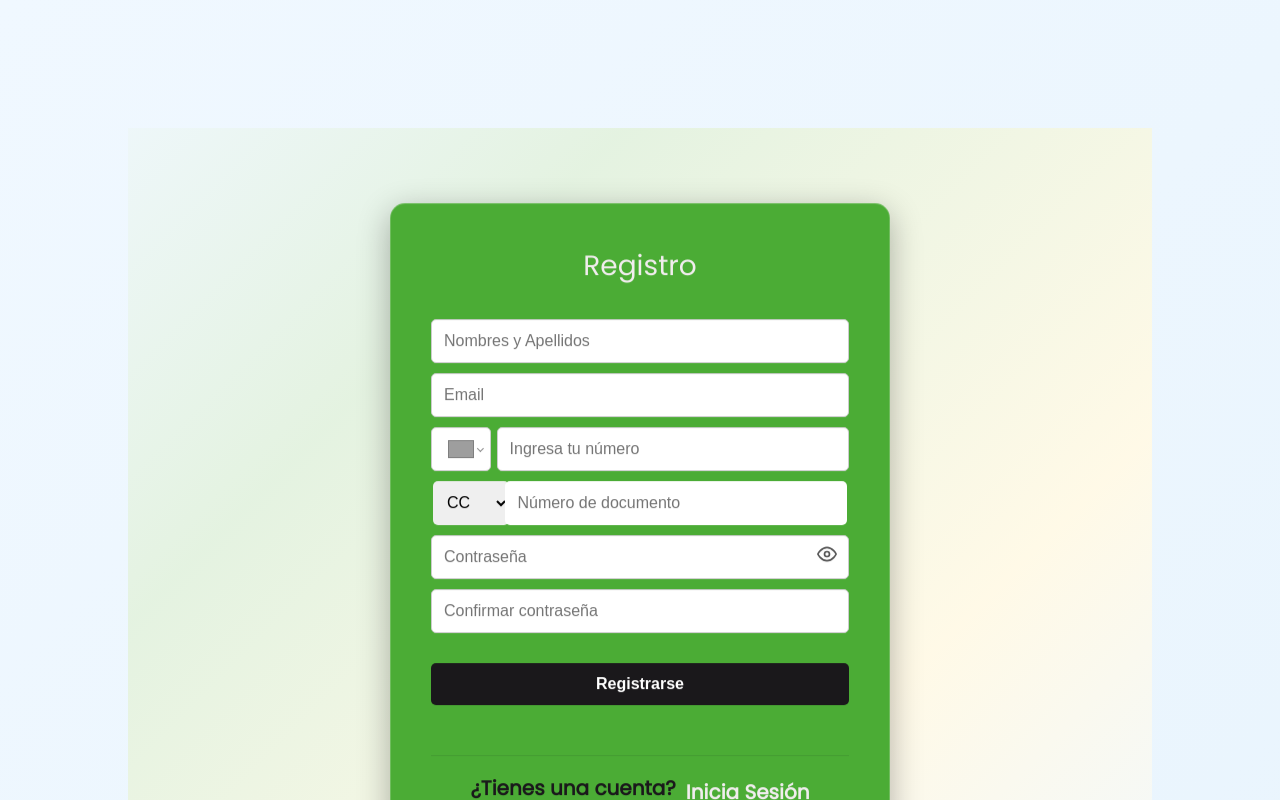
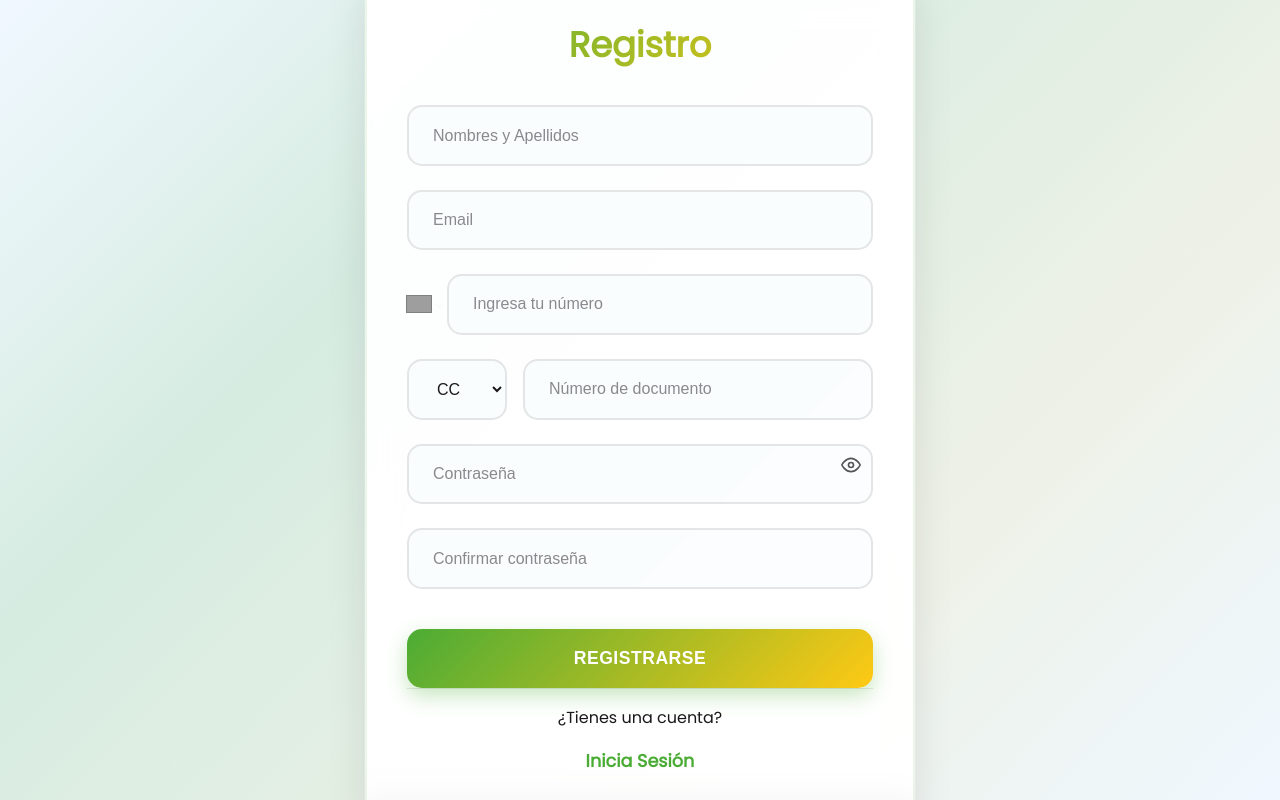
Before and after one commit to Pablopaisaxd/Vivotour, a React (Vite) app in the folder vivotour-react/: page /Registro in a window 1280 px wide. Shown: the top 800 px of the page. Built offline with nearby package versions, Linux system fonts and the light colour scheme; grey boxes are pictures that could not be loaded.

Commit message:
css registro

```diff
--- a/vivotour-react/src/components/use/Footer.jsx
+++ b/vivotour-react/src/components/use/Footer.jsx
@@ -38,7 +38,7 @@ const Footer = () => {
                 </div>
             </div>
 
-            <div className="footer-content footerend">
+            {/* <div className="footer-content footerend">
                 <ul className="list listend">
                     <li><a className="footeropc" href="">Términos y Condiciones</a></li>
                     <p>°</p>
@@ -47,7 +47,7 @@ const Footer = () => {
                 <ul className="list">
                     <li><a className="footeropc" href="https://maps.app.goo.gl/RnXtyzBDdyVTeeV7A">WRHV+69 COCORNÁ, ANTIOQUIA</a></li>
                 </ul>
-            </div>
+            </div> */}
         </footer>
     );
 }
--- a/vivotour-react/src/pages/inicio/style/Login.css
+++ b/vivotour-react/src/pages/inicio/style/Login.css
@@ -10,8 +10,6 @@
     justify-content: center;
     align-items: center;
     padding: 2rem;
-    position: relative;
-    margin: 8rem;
 }
 
 .font-login {
--- a/vivotour-react/src/pages/inicio/style/Registro.css
+++ b/vivotour-react/src/pages/inicio/style/Registro.css
@@ -1,199 +1,215 @@
-* {
-    box-sizing: border-box;
-    margin: 0;
-    padding: 0;
+/* ==================== FONDO DEL REGISTRO ==================== */
+.maindiv {
+    background: linear-gradient(135deg,
+        var(--alice-blue) 0%,
+        rgba(75, 172, 53, 0.15) 30%,
+        rgba(255, 201, 20, 0.1) 70%,
+        var(--alice-blue) 100%);
+    min-height: 100vh;
+    display: flex;
+    justify-content: center;
+    align-items: center;
+
 }
 
-
-body {
-    font-family: comic;
+.font-registro {
+    position: relative;
+    width: 100%;
+    max-width: 550px;
 }
 
-/* estilos del Login */
-.maindiv {
-    background-color: #fff;
-    height: 100vh;
-    background-position: center;
-    background-size: 100vw 100vh;
-    background-repeat: no-repeat;
-}
-.font-registro {
-    background-color: #ffffffd3;
-    height: 100%;
+/* ==================== CONTENEDOR PRINCIPAL DEL REGISTRO ==================== */
+.divregistro {
+    background: rgba(255, 255, 255, 0.95);
+    backdrop-filter: blur(15px);
+    border-radius: 25px;
+    padding: 3rem 2.5rem;
+    box-shadow:
+        0 20px 40px rgba(26, 24, 27, 0.1),
+        0 0 0 1px rgba(255, 255, 255, 0.2);
+    border: 2px solid rgba(75, 172, 53, 0.1);
+    position: relative;
+    overflow: hidden;
+    animation: slideInUp 0.6s ease-out;
 }
 
-.divregistro {
+.divregistro::before {
+    content: '';
     position: absolute;
-    top: 50%;
-    left: 50%;
-    transform: translate(-50%, -50%);
-    background-color: #4bac35;
-    border-radius: 15px;
-    padding: 40px;
-    width: 90%;
-    max-width: 500px;
-    backdrop-filter: blur(5px);
-    box-shadow: 0 8px 32px rgba(0, 0, 0, 0.3);
-    border: 1px solid rgba(255, 255, 255, 0.2);
+    top: 0;
+    left: 0;
+    right: 0;
+    height: 4px;
+    background: linear-gradient(90deg, var(--forest-green), var(--golden-yellow));
+    border-radius: 25px 25px 0 0;
 }
 
+/* ==================== TÍTULO ==================== */
 .divregistro h1 {
     text-align: center;
-    margin-bottom: 30px;
-    font-size: 28px;
-    color: #F1EDEE;
-    font-weight: normal;
+    font-size: 2.2rem;
+    font-weight: 700;
+    color: var(--rich-black);
+    margin-bottom: 2rem;
+    background: linear-gradient(135deg, var(--forest-green), var(--golden-yellow));
+    -webkit-background-clip: text;
+    -webkit-text-fill-color: transparent;
 }
 
-.inputsregistro {
-    margin-bottom: 30px;
+/* ==================== FORMULARIO ==================== */
+#form-registro {
+    display: flex;
+    flex-direction: column;
+    gap: 1.5rem;
 }
 
-
-.inputsregistro input {
+/* ==================== INPUTS ==================== */
+.inputsregistro input,
+.inputsregistro select {
     width: 100%;
-    padding: 12px;
-    border-radius: 5px;
-    border: 1px solid #ccc;
-    background-color: #fff;
-    font-size: 16px;
-    margin-bottom: 10px;
-}
-.errordiv{
-    display: flex;
-    align-items: start;
-    justify-content: start;
-    color: #F1EDEE;
+    padding: 1.2rem 1.5rem;
+    border: 2px solid rgba(26, 24, 27, 0.1);
+    border-radius: 15px;
+    font-size: 1rem;
+    color: var(--rich-black);
+    background: rgba(240, 248, 255, 0.3);
+    transition: all 0.3s ease;
+    outline: none;
 }
 
-
-.PhoneInputCountry{
-    background-color: white;
-    width: 60px;
-    height: 44px;
-    display: flex;
-    align-items: center;
-    justify-content: center;
-    padding-left: 10px;
-    border: 1px solid #ccc;
-    border-radius: 5px;
-}
-.PhoneInputCountrySelectArrow{
-    color: #000000;
-}
-.iti{
-    width: 100%;
-    margin-bottom: 10px;
-
-}
-.iti__country-name{
-    color: #000000;
+.inputsregistro input::placeholder {
+    color: rgba(26, 24, 27, 0.5);
 }
 
+.inputsregistro input:focus,
+.inputsregistro select:focus {
+    border-color: var(--forest-green);
+    background: rgba(240, 248, 255, 0.8);
+    box-shadow: 0 0 0 4px rgba(75, 172, 53, 0.1);
+    transform: translateY(-2px);
+}
+
+/* ==================== INPUT DOCUMENTO ==================== */
 .input-documento {
     display: flex;
+    gap: 1rem;
 }
 
-.input-documento  select{
-    padding: 10px;
-    font-size: 16px;
-    height: 44px;
-    position: relative;
-    left: 2px;
-    width: 90px;
-    text-decoration: none;
-    border: none;
-    border-radius: 5px;
-}
-.input-documento input{
-    border: none;
-    height: 44px;
-    position: relative;
-    right: 2px;
+.input-documento .tipo {
+    max-width: 100px;
+    cursor: pointer;
 }
 
-.iti{
-    display: block !important;
+/* ==================== MENSAJES DE ERROR ==================== */
+.errordiv {
+    background: rgba(220, 53, 69, 0.1);
+    border: 1px solid rgba(220, 53, 69, 0.3);
+    border-radius: 8px;
+    padding: 0.8rem;
+    margin-top: 0.5rem;
 }
 
-
-.password-div .toggle-password {
-    transform: translateY(-50%);
-    cursor: pointer;
-    color: #333;
-    display: flex;
-    align-items: center;
-    justify-content: center;
-    width: 24px;
-    height: 24px;
-    background: transparent;
-    border: none;
+.errordiv p {
+    color: #dc3545;
+    font-size: 0.85rem;
+    margin: 0;
+    font-weight: 500;
 }
 
-.toggle-password svg {
-    width: 20px;
-    height: 20px;
-    fill: none;
-    stroke: #555;
-    stroke-width: 2;
-    stroke-linecap: round;
-    stroke-linejoin: round;
-}
-
-
+/* ==================== BOTÓN DE REGISTRO ==================== */
 .register-btn {
-    width: 100%;
-    padding: 12px;
-    background-color:#1A181B;
+    background: linear-gradient(135deg, var(--forest-green), var(--golden-yellow));
     color: white;
     border: none;
-    border-radius: 5px;
-    font-size: 16px;
+    padding: 1.2rem 2rem;
+    border-radius: 15px;
+    font-size: 1.1rem;
+    font-weight: 700;
     cursor: pointer;
-    transition:  0.3s;
-    margin-bottom: 20px;
+    transition: all 0.3s ease;
+    text-transform: uppercase;
+    letter-spacing: 0.5px;
+    margin-top: 1rem;
+    box-shadow: 0 8px 20px rgba(75, 172, 53, 0.3);
 }
 
 .register-btn:hover {
-    background-color: #2ba998;
+    background: linear-gradient(135deg, #3d9129, #e6b412);
+    transform: translateY(-3px);
+    box-shadow: 0 12px 25px rgba(75, 172, 53, 0.4);
 }
 
-
-.register{
-    display: flex;
-    align-items: center;
-    justify-content: center;
-    gap: 10px;
-    margin-top: 30px;
+.register-btn:active {
+    transform: translateY(-1px);
 }
 
-.register h3{
-    font-size: 20px;
-    font-weight: bold;
+/* ==================== YA TIENES CUENTA ==================== */
+.register {
+    text-align: center;
+    padding-top: 1rem;
+    border-top: 1px solid rgba(26, 24, 27, 0.1);
 }
 
-
-.sesion{
-    position: relative;
-  display: inline-block;
-  cursor: pointer;
-  text-decoration: none;
-  color: #F1EDEE;
-  font-size: 20px;
-    font-weight: bold;
+.register h3 {
+    color: var(--rich-black);
+    font-size: 1rem;
+    font-weight: 500;
+    margin-bottom: 0.5rem;
 }
 
-.sesion::after{
-      content: "";
-  position: absolute;
-  bottom: 0;
-  left: 0;
-  width: 0%;
-  height: 2px;
-  background-color: #F1EDEE; /* o el color que quieras */
-  transition: width 0.3s ease;
+.sesion {
+    color: var(--forest-green);
+    text-decoration: none;
+    font-weight: 700;
+    font-size: 1.1rem;
+    transition: all 0.3s ease;
+    padding: 0.5rem 1rem;
+    border-radius: 8px;
+    display: inline-block;
 }
 
-.sesion:hover::after {
-  width: 100%;
+.sesion:hover {
+    color: var(--golden-yellow);
+    background: rgba(75, 172, 53, 0.1);
+    transform: translateY(-2px);
 }
+
+/* ==================== RESPONSIVE ==================== */
+@media (max-width: 768px) {
+    .maindiv {
+        padding: 1rem;
+    }
+
+    .divregistro {
+        padding: 2rem 1.5rem;
+    }
+
+    .divregistro h1 {
+        font-size: 1.8rem;
+    }
+
+    .input-documento {
+        flex-direction: column;
+    }
+}
+
+@media (max-width: 480px) {
+    .divregistro {
+        padding: 1.5rem 1rem;
+        margin: 0.5rem;
+    }
+
+    .divregistro h1 {
+        font-size: 1.6rem;
+    }
+
+    .inputsregistro input,
+    .inputsregistro select {
+        padding: 1rem 1.2rem;
+    }
+
+    .register-btn {
+        padding: 1rem 1.5rem;
+        font-size: 1rem;
+    }
+}
```
